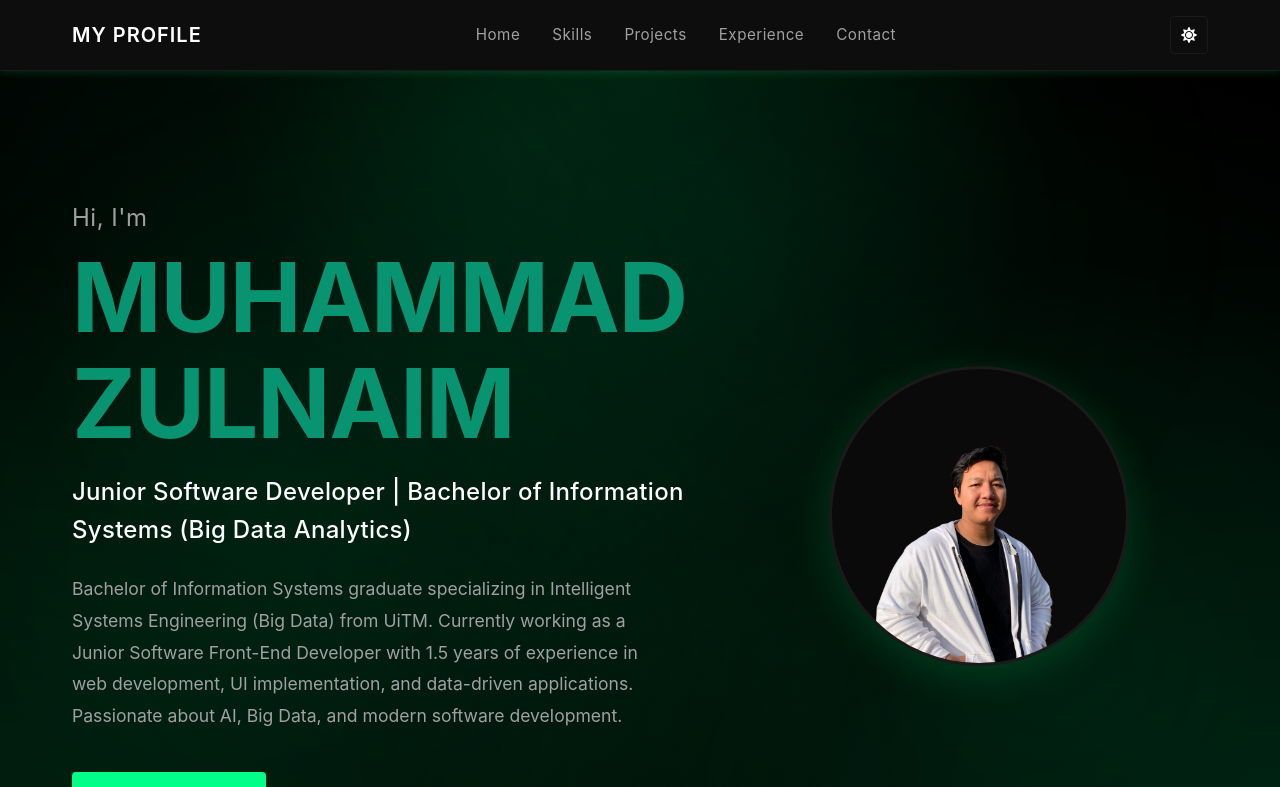
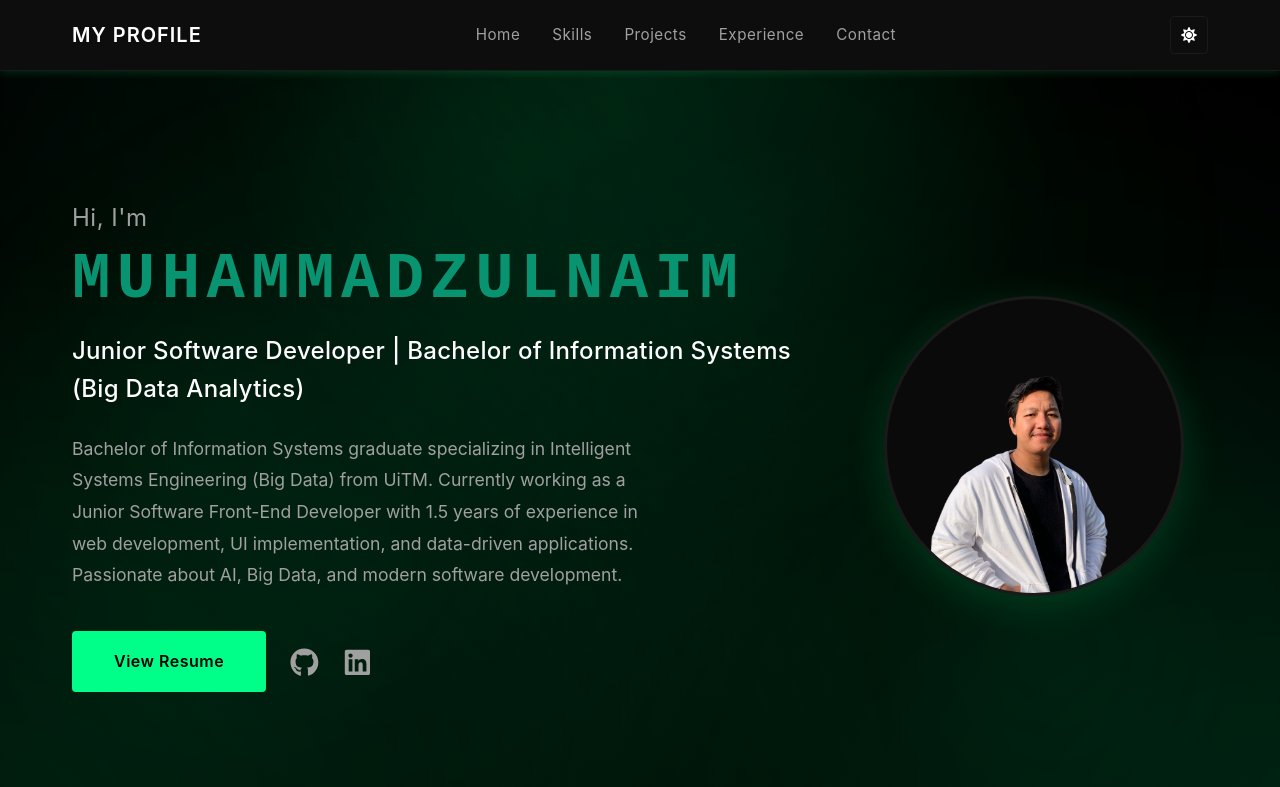
Before and after one commit to zulnaim-IT/My-Project, a React (Vite) app in the folder my profile/frontend/: page / in a window 1280 px wide. Shown: the top 787 px of the page. Built offline with nearby package versions, Linux system fonts and the light colour scheme.

Commit message:
feat: add social links to Hero component with GitHub and LinkedIn icons

```diff
--- a/my profile/frontend/src/components/AnimatedText.css
+++ b/my profile/frontend/src/components/AnimatedText.css
@@ -4,16 +4,18 @@
   font-size: inherit;
   font-weight: inherit;
   white-space: nowrap;
+  font-family: 'Courier New', monospace;
 }
 
 .animated-text.hero-name {
-  font-size: 6rem;
+  font-size: 4rem;
   font-weight: 700;
   line-height: 1.1;
-  letter-spacing: -1px;
+  letter-spacing: 0.1em;
   margin: 0;
   display: block;
   white-space: nowrap;
+  font-family: 'Courier New', monospace;
 }
 
 /* Dark mode - Cyan color */
--- a/my profile/frontend/src/components/Hero.css
+++ b/my profile/frontend/src/components/Hero.css
@@ -32,13 +32,14 @@
 }
 
 .hero-name {
-  font-size: 6rem;
+  font-size: 4rem;
   font-weight: 700;
   line-height: 1.1;
-  letter-spacing: -1px;
+  letter-spacing: 0.1em;
   display: block;
   white-space: nowrap;
   margin: 0;
+  font-family: 'Courier New', monospace;
 }
 
 .hero-tagline {
--- a/my profile/frontend/src/components/Hero.jsx
+++ b/my profile/frontend/src/components/Hero.jsx
@@ -9,8 +9,7 @@ const Hero = () => {
         <div className="hero-content">
           <h1 className="hero-greeting">Hi, I'm</h1>
           <div className="hero-name-wrapper">
-            <AnimatedText text="MUHAMMAD" className="hero-name" />
-            <AnimatedText text="ZULNAIM" className="hero-name" />
+            <AnimatedText text="MUHAMMAD ZULNAIM" className="hero-name" />
           </div>
           <p className="hero-tagline">
             Junior Software Developer | Bachelor of Information Systems (Big Data Analytics)
```
